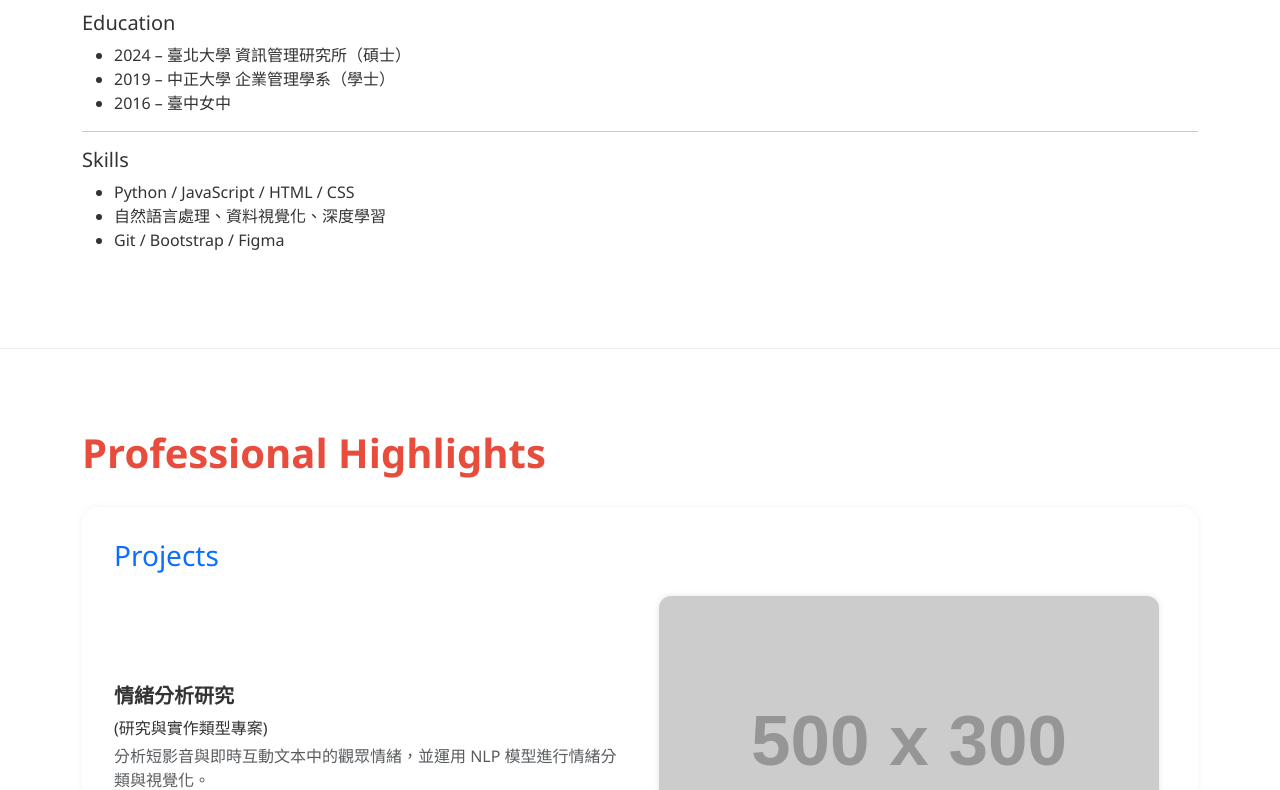
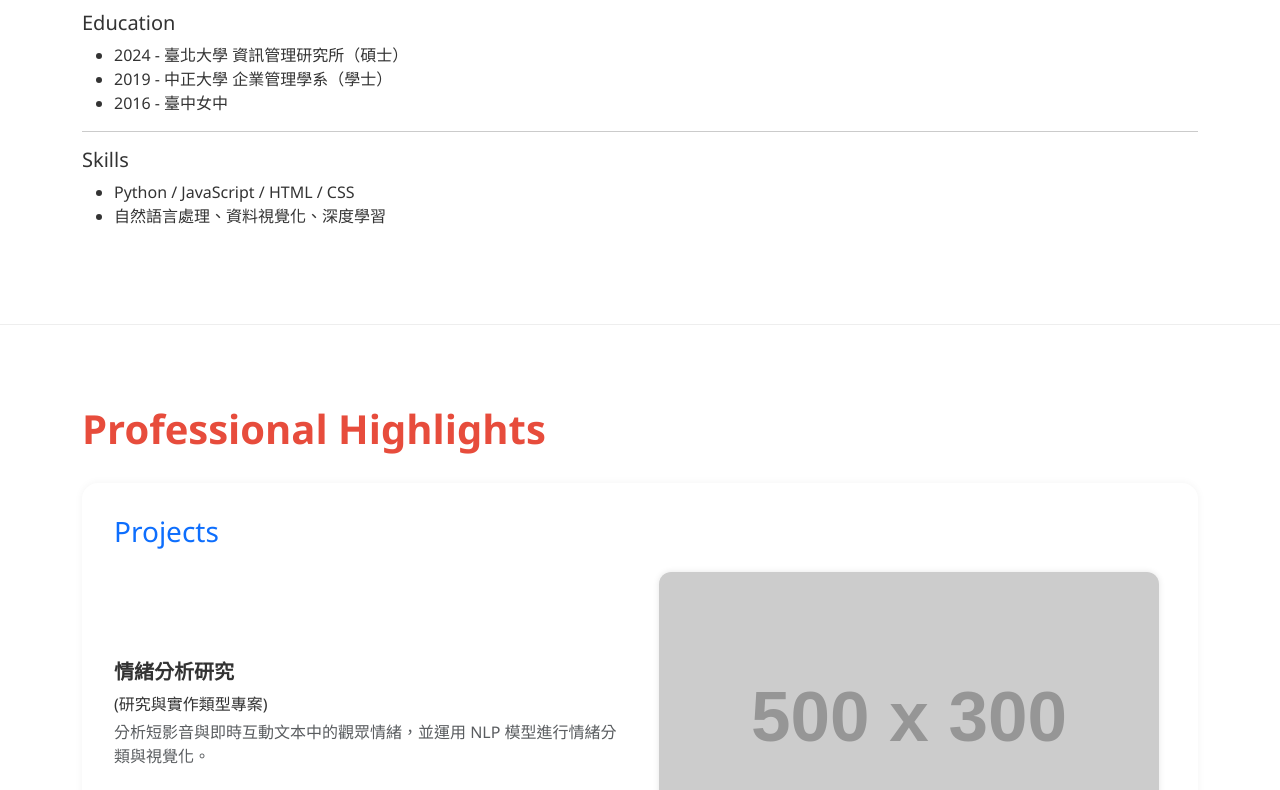
Before and after one commit to janet9o/jia7, a plain HTML site: page index.html in a window 1280 px wide. Shown: the part 653-1443 px from the top of the page. Drawn offline with nearby package versions, Linux system fonts and the light colour scheme; placeholder pictures from the web are drawn by us.

Commit message:
Update index.html

```diff
--- a/index.html
+++ b/index.html
@@ -169,16 +169,15 @@
     <h2 class="section-title resume">Resume</h2>
     <h4>Education</h4>
     <ul>
-      <li>2024 – 臺北大學 資訊管理研究所（碩士）</li>
-      <li>2019 – 中正大學 企業管理學系（學士）</li>
-      <li>2016 – 臺中女中</li>
+      <li>2024 - 臺北大學 資訊管理研究所（碩士）</li>
+      <li>2019 - 中正大學 企業管理學系（學士）</li>
+      <li>2016 - 臺中女中</li>
     </ul>
     <hr>
     <h4>Skills</h4>
     <ul>
       <li>Python / JavaScript / HTML / CSS</li>
       <li>自然語言處理、資料視覺化、深度學習</li>
-      <li>Git / Bootstrap / Figma</li>
     </ul>
   </div>
 </section>
@@ -248,8 +247,6 @@
       </div>
     </div>
 
-    <!-- 在 Cert 與 Seminar 之間加大留白 -->
-    <div class="my-5 py-3"></div>
 
     <!-- Seminars 獨立卡片 -->
     <div class="seminar-card p-4">
```
